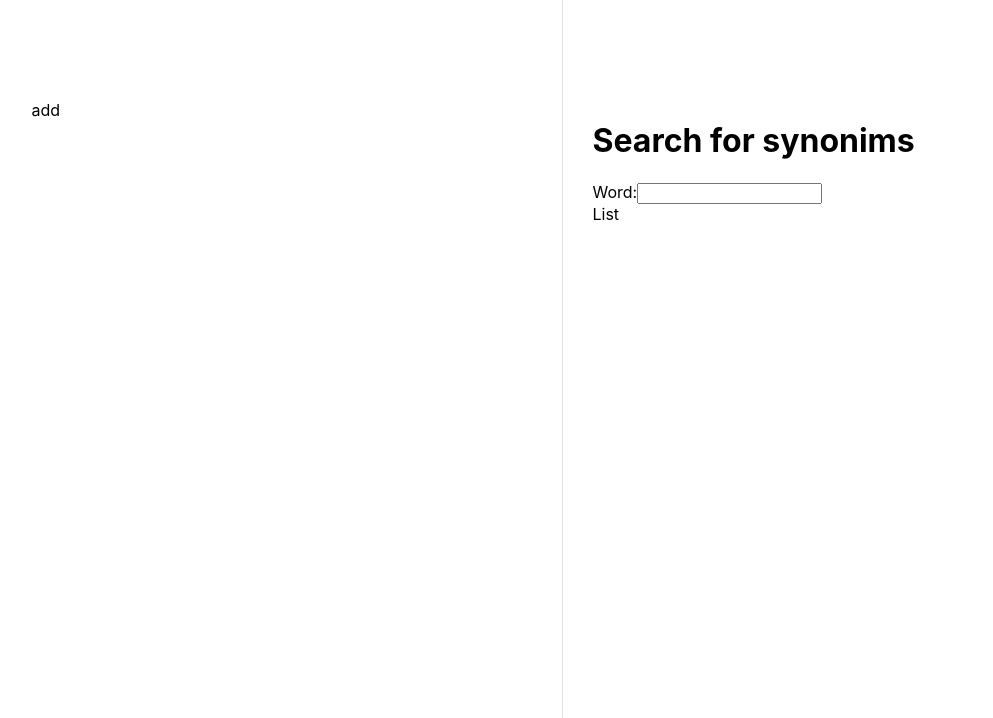
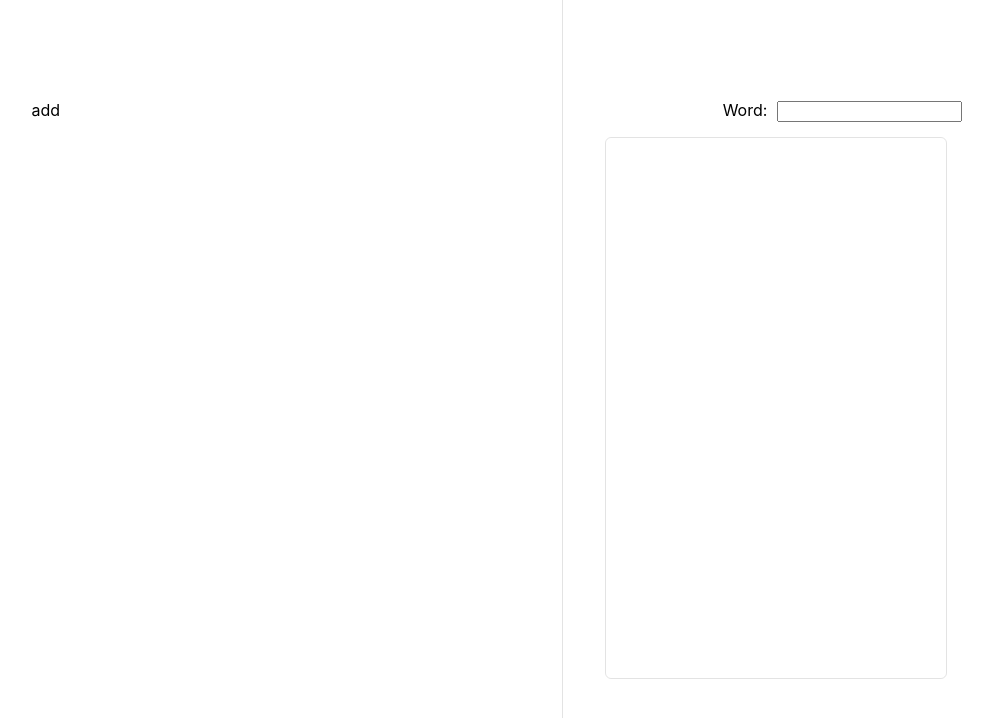
Before and after one commit to ejubkadric94/SynonymsApp, a React (Create React App) app in the folder frontend/: page / in a window 1280 px wide. Shown: the top 718 px of the page, without its empty margins (78-1071 px from the left). Built offline with nearby package versions, Linux system fonts and the light colour scheme.

Commit message:
Add layout for searching existing synonims

```diff
--- a/frontend/src/Components/ExistingSynonimsList/ExistingSynonimsList.css
+++ b/frontend/src/Components/ExistingSynonimsList/ExistingSynonimsList.css
@@ -0,0 +1,11 @@
+.existing-synonims-list {
+    margin-top: 15px;
+    height: 500px;
+    width: 300px;
+    border: solid 1px rgba(0,0,0,.11);
+    border-radius: 6px;
+    padding: 20px;
+    overflow-y: auto;
+    margin-left: 12px;
+
+}
--- a/frontend/src/Components/ExistingSynonimsList/ExistingSynonimsList.js
+++ b/frontend/src/Components/ExistingSynonimsList/ExistingSynonimsList.js
@@ -1,12 +1,12 @@
-import React, { useState, useEffect } from 'react';
+import React, { useEffect } from 'react';
 import './ExistingSynonimsList.css';
 
 const ExistingSynonimsList = ({ word }) => {
     useEffect(() => {
         console.log('looking for ', word);
     }, [word])
-    return <div>
-        List
+    return <div className="existing-synonims-list">
+
     </div>;
 };
 
--- a/frontend/src/Components/PaddedContainer/PaddedContainer.js
+++ b/frontend/src/Components/PaddedContainer/PaddedContainer.js
@@ -1,8 +1,8 @@
 import React from 'react';
 import './PaddedContainer.css';
 
-const PaddedContainer = ({ children }) => (
-    <div className="padded-container">
+const PaddedContainer = ({ children, className }) => (
+    <div className={`padded-container ${className}`}>
         {children}
     </div>
 );
--- a/frontend/src/Components/SearchSynonimsContainer/SearchSynonimsContainer.css
+++ b/frontend/src/Components/SearchSynonimsContainer/SearchSynonimsContainer.css
@@ -1,5 +1,7 @@
-/* .search-synonims-container {
-    display: flex;
-    flex-flow: column;
-    width: 500px;
-} */
+.search-synonims-container .search-value {
+    text-align: center;
+}
+
+.search-synonims-container .search-value input {
+    margin-left: 10px;
+}
--- a/frontend/src/Components/SearchSynonimsContainer/SearchSynonimsContainer.js
+++ b/frontend/src/Components/SearchSynonimsContainer/SearchSynonimsContainer.js
@@ -5,9 +5,8 @@ import ExistingSynonimsList from '../ExistingSynonimsList/ExistingSynonimsList';
 
 const SearchSynonimsContainer = () => {
     const [searchValue, setSearchValue] = useState('');
-    return <PaddedContainer>
-        <h1>Search for synonims</h1>
-        <div>
+    return <PaddedContainer className="search-synonims-container">
+        <div className="search-value">
             <span>Word:</span>
             <input value={searchValue} onChange={event => setSearchValue(event.target.value)} />
         </div>
```
